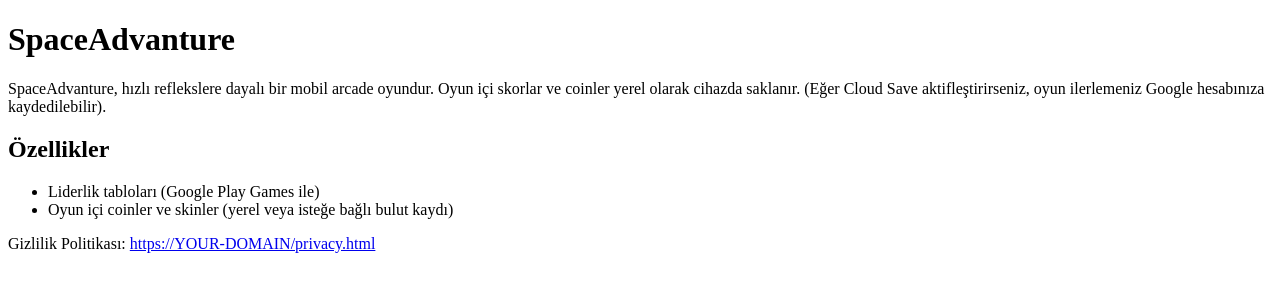
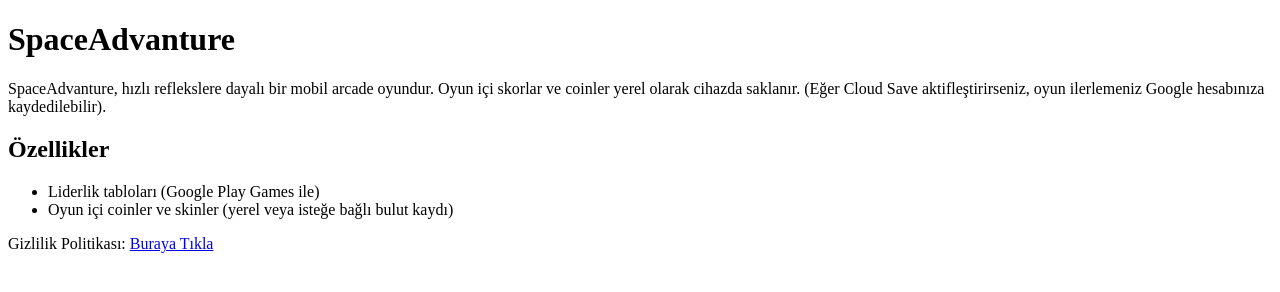
Before and after one commit to ahmethanp/spaceadventure, a plain HTML site: page index.html in a window 1280 px wide. Drawn offline with Linux system fonts and the light colour scheme.

Commit message:
Update index.html

```diff
--- a/index.html
+++ b/index.html
@@ -13,6 +13,6 @@
     <li>Liderlik tabloları (Google Play Games ile)</li>
     <li>Oyun içi coinler ve skinler (yerel veya isteğe bağlı bulut kaydı)</li>
   </ul>
-  <p>Gizlilik Politikası: <a href="/privacy.html">https://YOUR-DOMAIN/privacy.html</a></p>
+ <p>Gizlilik Politikası: <a href="privacy.html">Buraya Tıkla</a></p>
 </body>
 </html>
```
